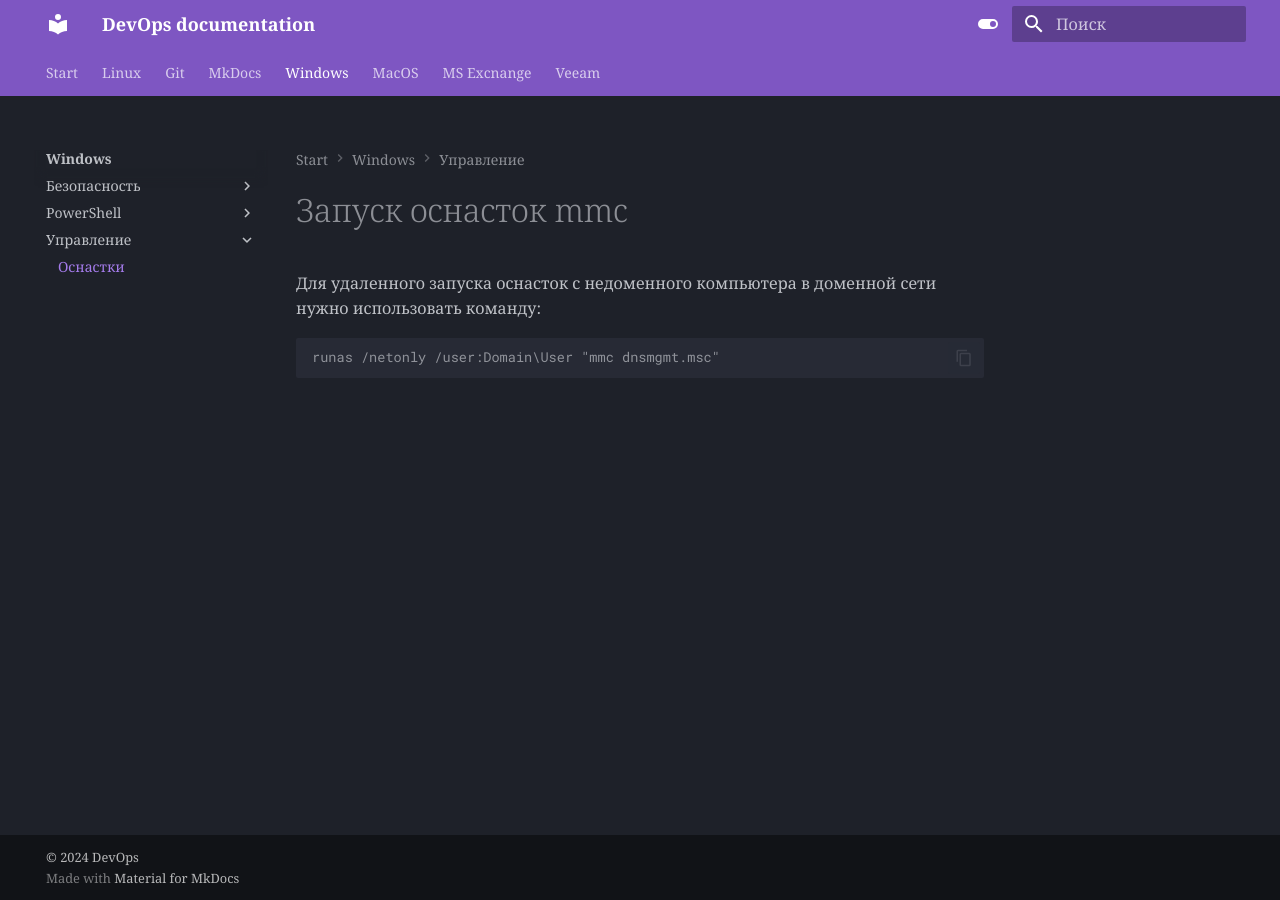
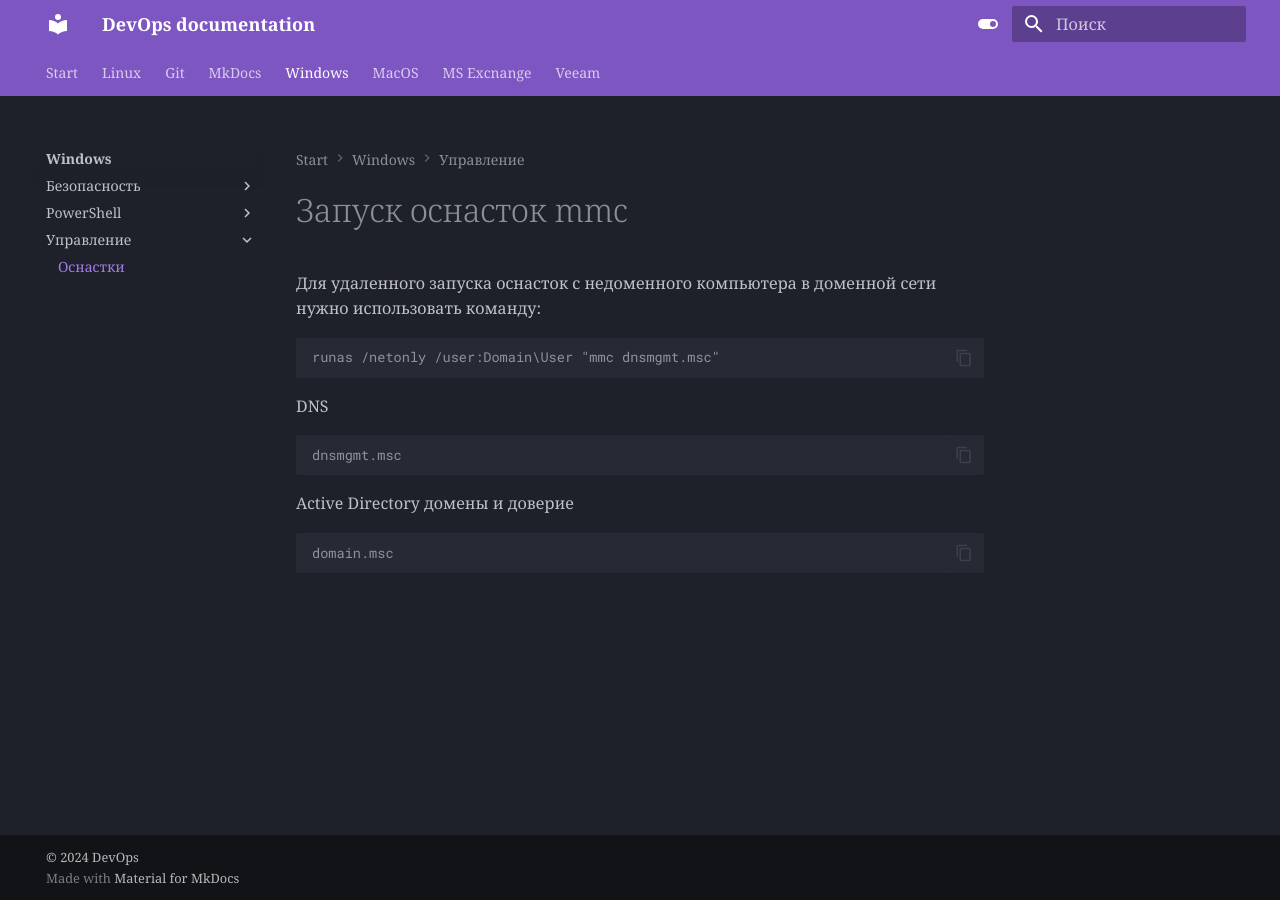
Before and after one commit to Iamseniordevops/DevOpsDocs, an MkDocs documentation site: the page built from docs/Windows/snan_ip.md, in a window 1280 px wide. Built offline with MkDocs 1.6.1 and Material for MkDocs 9.7.7, drawn with Linux system fonts in a browser that asks for light colours.

Commit message:
add snap ip

````diff
--- a/docs/Windows/snan_ip.md
+++ b/docs/Windows/snan_ip.md
@@ -5,3 +5,11 @@
 ``` doscon
 runas /netonly /user:Domain\User "mmc dnsmgmt.msc"
 ```
+DNS
+``` doscon
+dnsmgmt.msc
+```
+Active Directory домены и доверие
+``` doscon
+domain.msc
+```
````
